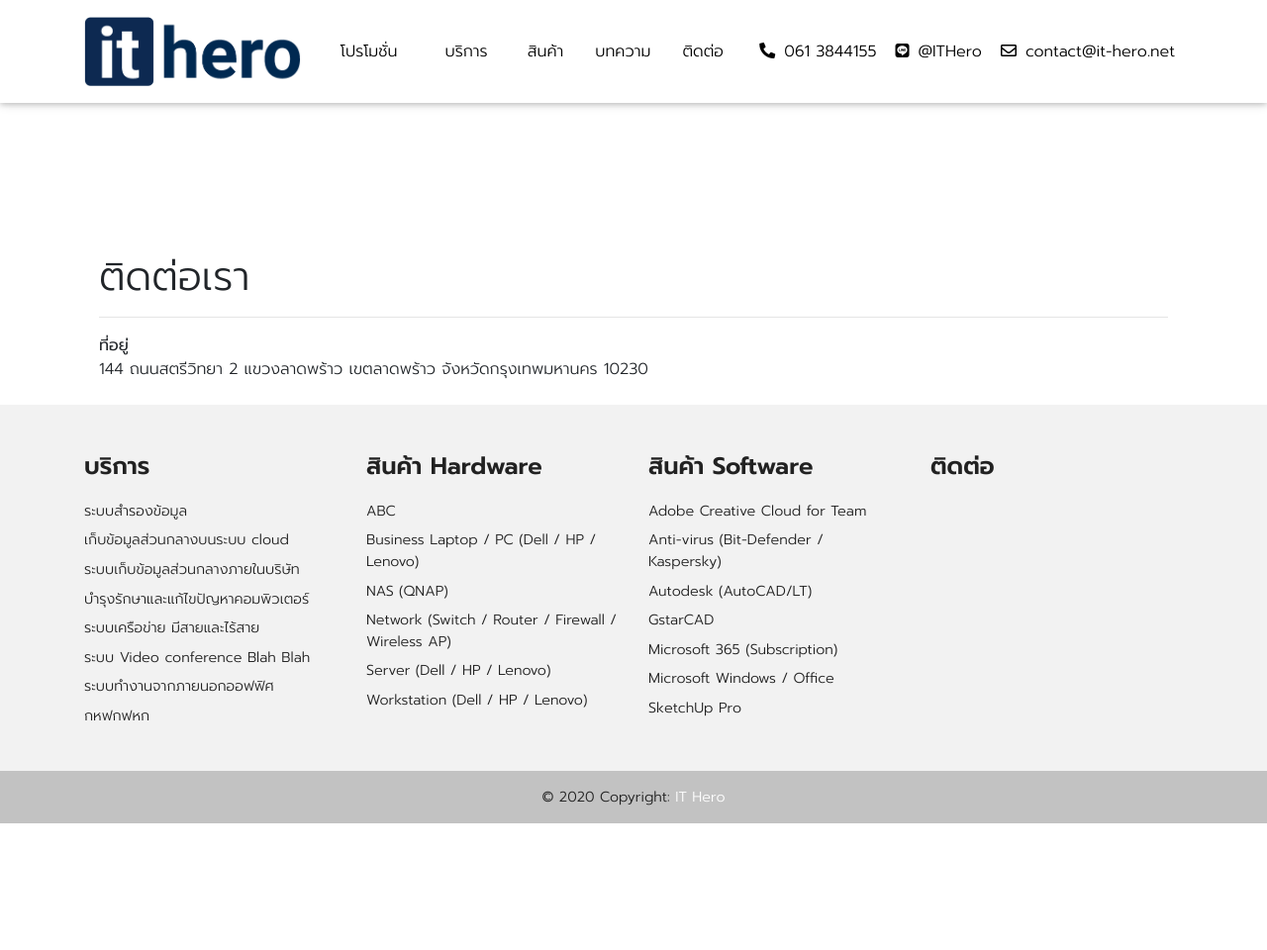
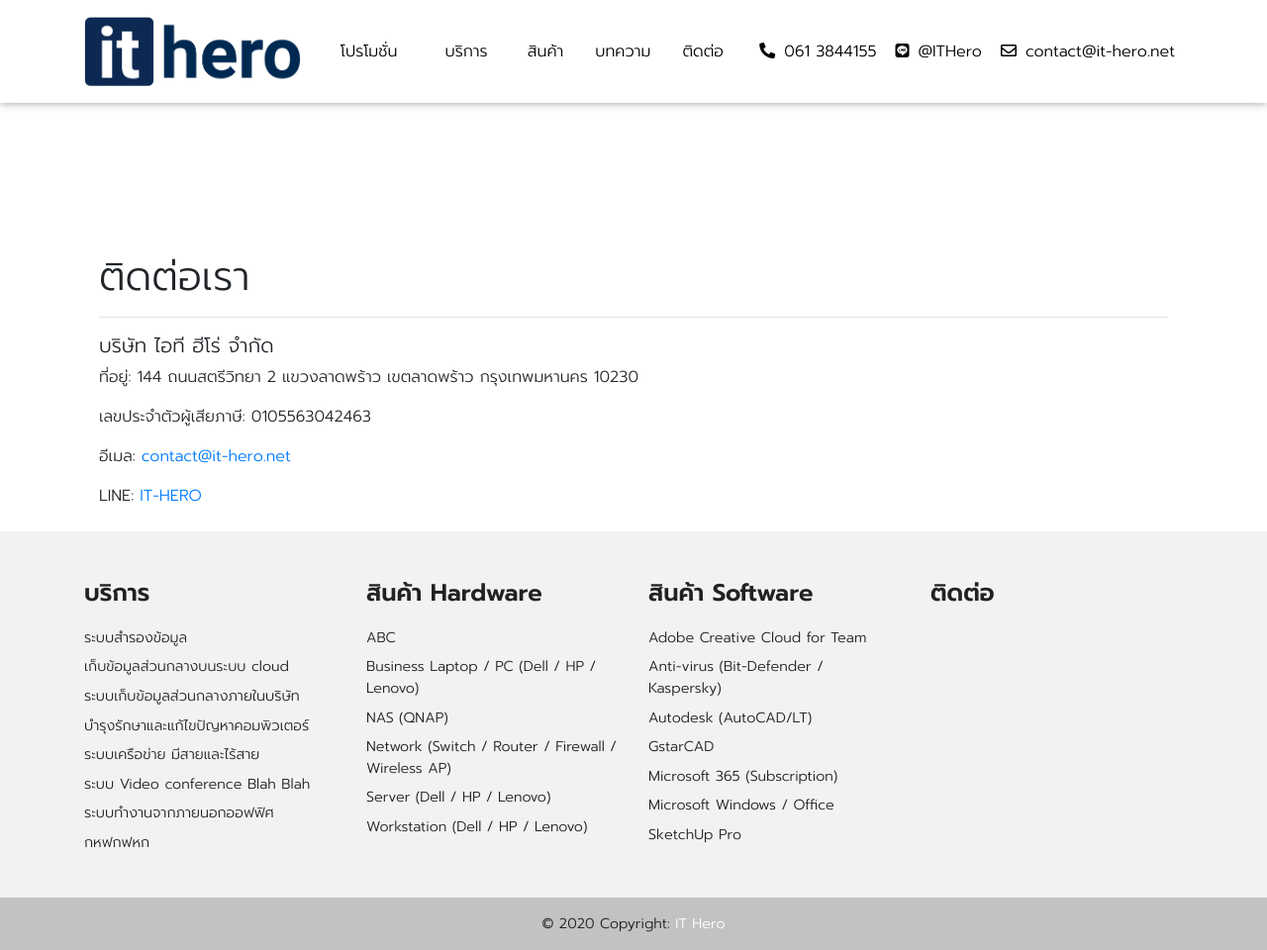
Before and after one commit to nexus2live-git/website-it-hero, a Jekyll site: the page built from contact.html, in a window 1280 px wide and 960 px high. Shown: the whole window at 99% size. Built offline with Jekyll 4.4.1, drawn with Linux system fonts in a browser that asks for light colours; nearby versions of some CDN libraries.

Commit message:
Update from Forestry.io IT Hero updated contact.html

```diff
--- a/contact.html
+++ b/contact.html
@@ -7,7 +7,10 @@
     <div class="container">
       <h1>ติดต่อเรา</h1>
       <hr>
-      <b>ที่อยู่</b><br>
-      144 ถนนสตรีวิทยา 2 แขวงลาดพร้าว เขตลาดพร้าว จังหวัดกรุงเทพมหานคร 10230
+      <h5>บริษัท ไอที ฮีโร่ จำกัด</h5>
+      <p>ที่อยู่: 144 ถนนสตรีวิทยา 2 แขวงลาดพร้าว เขตลาดพร้าว กรุงเทพมหานคร 10230</p>
+      <p>เลขประจำตัวผู้เสียภาษี: 0105563042463</p>
+      <p>อีเมล: <a href="mailto:contact@it-hero.net">contact@it-hero.net</a></p>
+      <p>LINE: <a href="https://line.me/ti/p/~it-hero">IT-HERO</a></p>
     </div>
   </main>
```
